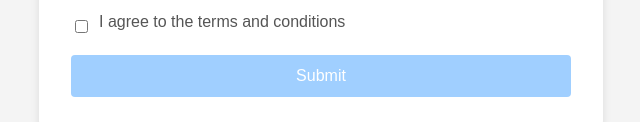
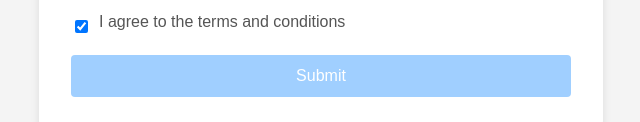
Before and after one commit to sameerahmd/webengineering_assignment2, a plain HTML site: page index.html in a window 1280 px wide. Shown: the part 752-874 px from the top of the page, 319-959 px from the left. Drawn offline with Linux system fonts and the light colour scheme.

Commit message:
little code changes

```diff
--- a/index.html
+++ b/index.html
@@ -56,7 +56,7 @@
                 </select>
             </div>
             <div class="form-group terms-group">
-                <input type="checkbox" id="terms" required>
+                <input type="checkbox" id="terms" required checked>
                 <label for="terms">I agree to the terms and conditions</label>
             </div>
             <button type="submit" id="submitButton" disabled>Submit</button>
```
